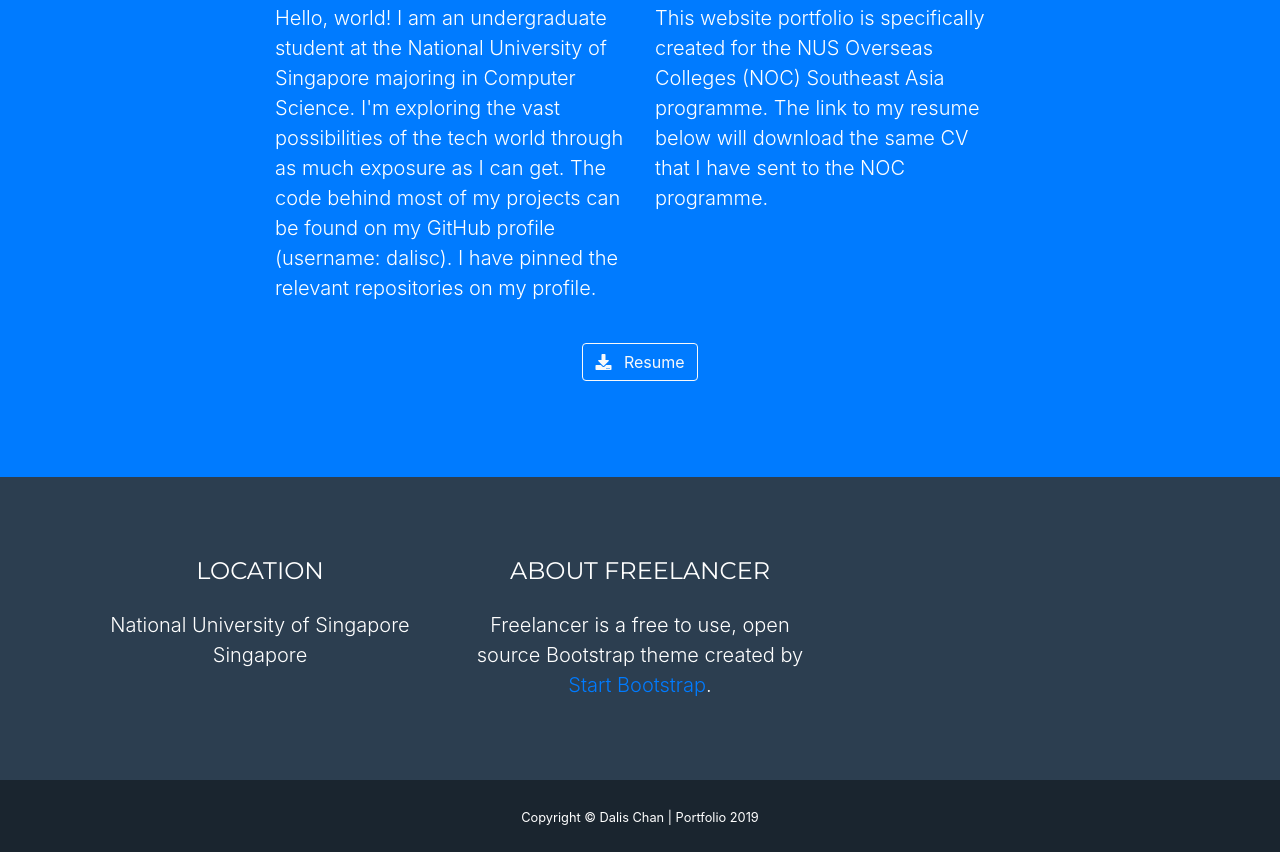
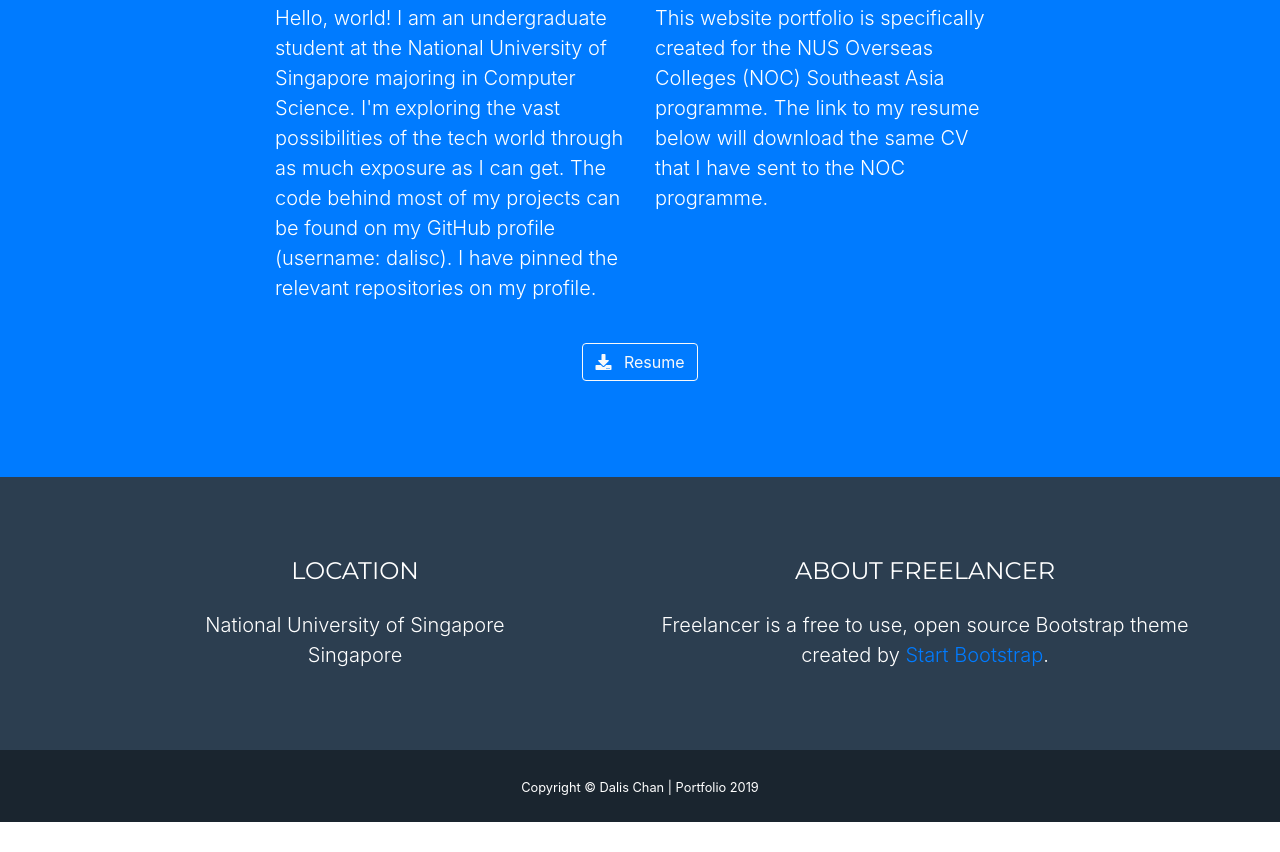
Before and after one commit to dalisc/dalisc-portfolio-bootstrap, a website with bundled scripts: page index.html in a window 1280 px wide. Shown: the part 1984-2836 px from the top of the page. After the commit the page ends 2806 px from the top, so only its background shows below. Built offline with nearby package versions, Linux system fonts and the light colour scheme.

Commit message:
changed columns

```diff
--- a/index.html
+++ b/index.html
@@ -206,7 +206,7 @@
     <footer class="footer text-center">
         <div class="container">
             <div class="row">
-                <div class="col-md-4 mb-5 mb-lg-0">
+                <div class="col-6">
                     <h4 class="text-uppercase mb-4">Location</h4>
                     <p class="lead mb-0">
                         National University of Singapore
@@ -246,7 +246,7 @@
                     </ul>
                 </div>
                 -->
-                <div class="col-md-4">
+                <div class="col-6">
                     <h4 class="text-uppercase mb-4">About Freelancer</h4>
                     <p class="lead mb-0">
                         Freelancer is a free to use, open source Bootstrap theme created by
```
